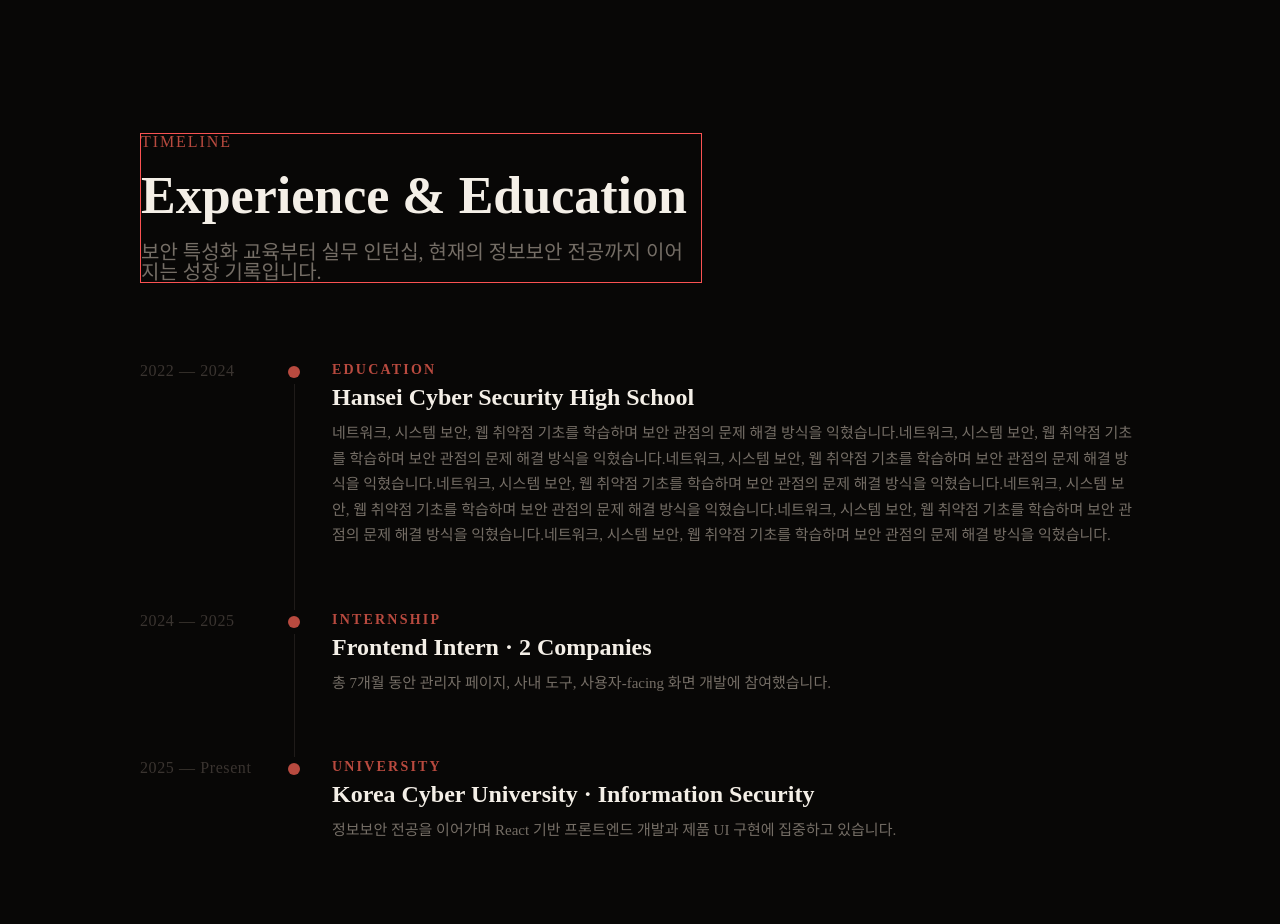
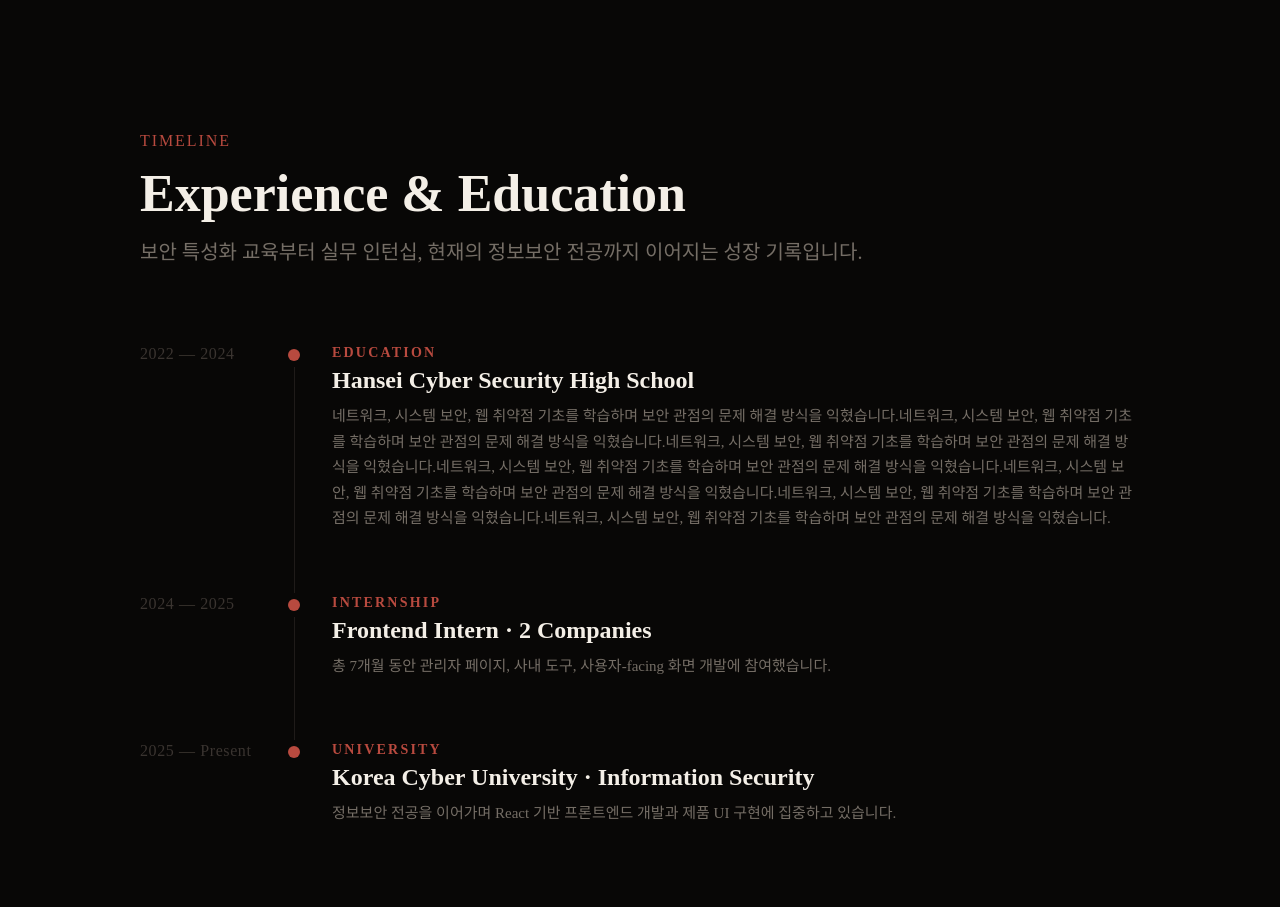
Before and after one commit to Milgam06/MILGAM-FOLIO, a Next.js app: page / in a window 1280 px wide. Shown: the part 800-1724 px from the top of the page. Built offline with nearby package versions, Linux system fonts and the light colour scheme.

Commit message:
feat: add SectionHeader component

```diff
--- a/src/components/index.ts
+++ b/src/components/index.ts
@@ -1,3 +1,4 @@
 export * from './header';
 export * from './sectionLayout';
+export * from './sectionHeader';
 export * from './timeline';
--- /dev/null
+++ b/src/components/sectionHeader/index.ts
@@ -0,0 +1 @@
+export * from './sectionHeader.component';
--- /dev/null
+++ b/src/components/sectionHeader/sectionHeader.component.tsx
@@ -0,0 +1,26 @@
+import { Flex, rem, Text } from '@mantine/core';
+import { memo } from 'react';
+
+type ISectionHeader = {
+  label: string;
+  title: string;
+  description?: string;
+};
+
+export const SectionHeader = memo<ISectionHeader>(({ label, title, description }) => {
+  return (
+    <Flex direction="column" justify="center" gap={rem(16)}>
+      <Text fz={rem(16)} c="brand.5" fw={500} lts="0.12em">
+        {label}
+      </Text>
+      <Text fz={{ base: rem(32), sm: rem(44), md: rem(52) }} fw={700} c="dark.7" lh={1.1}>
+        {title}
+      </Text>
+      {description && (
+        <Text fz={{ base: rem(14), sm: rem(16), md: rem(20) }} c="dark.4" lh={1.4} style={{ wordBreak: 'break-word' }}>
+          {description}
+        </Text>
+      )}
+    </Flex>
+  );
+});
--- a/src/sections/timeline/timeline.section.tsx
+++ b/src/sections/timeline/timeline.section.tsx
@@ -1,5 +1,5 @@
-import { SectionLayout, Timeline, ITimelineItem } from '@/components';
-import { Flex, rem, Text } from '@mantine/core';
+import { SectionLayout, Timeline, ITimelineItem, SectionHeader } from '@/components';
+import { Flex, rem } from '@mantine/core';
 import { memo } from 'react';
 
 const TIMELINE_ITEMS: ITimelineItem[] = [
@@ -35,17 +35,11 @@
         px={{ base: rem(40), md: rem(50), lg: rem(140) }}
         py={{ base: rem(60), md: rem(80) }}
         gap={rem(80)}>
-        <Flex direction="column" justify="center" gap={rem(20)} bd="1px solid red">
-          <Text fz={rem(16)} c="brand.5" fw={500} style={{ letterSpacing: '0.12em' }}>
-            TIMELINE
-          </Text>
-          <Text fz={{ base: rem(32), sm: rem(44), md: rem(52) }} fw={700} c="dark.7" style={{ lineHeight: 1.1 }}>
-            Experience & Education
-          </Text>
-          <Text fz={{ base: rem(14), sm: rem(16), md: rem(20) }} c="dark.4" maw={rem(560)} style={{ lineHeight: 1.7 }}>
-            보안 특성화 교육부터 실무 인턴십, 현재의 정보보안 전공까지 이어지는 성장 기록입니다.
-          </Text>
-        </Flex>
+        <SectionHeader
+          label="TIMELINE"
+          title="Experience & Education"
+          description="보안 특성화 교육부터 실무 인턴십, 현재의 정보보안 전공까지 이어지는 성장 기록입니다."
+        />
         <Timeline items={TIMELINE_ITEMS} />
       </Flex>
     </SectionLayout>
```
